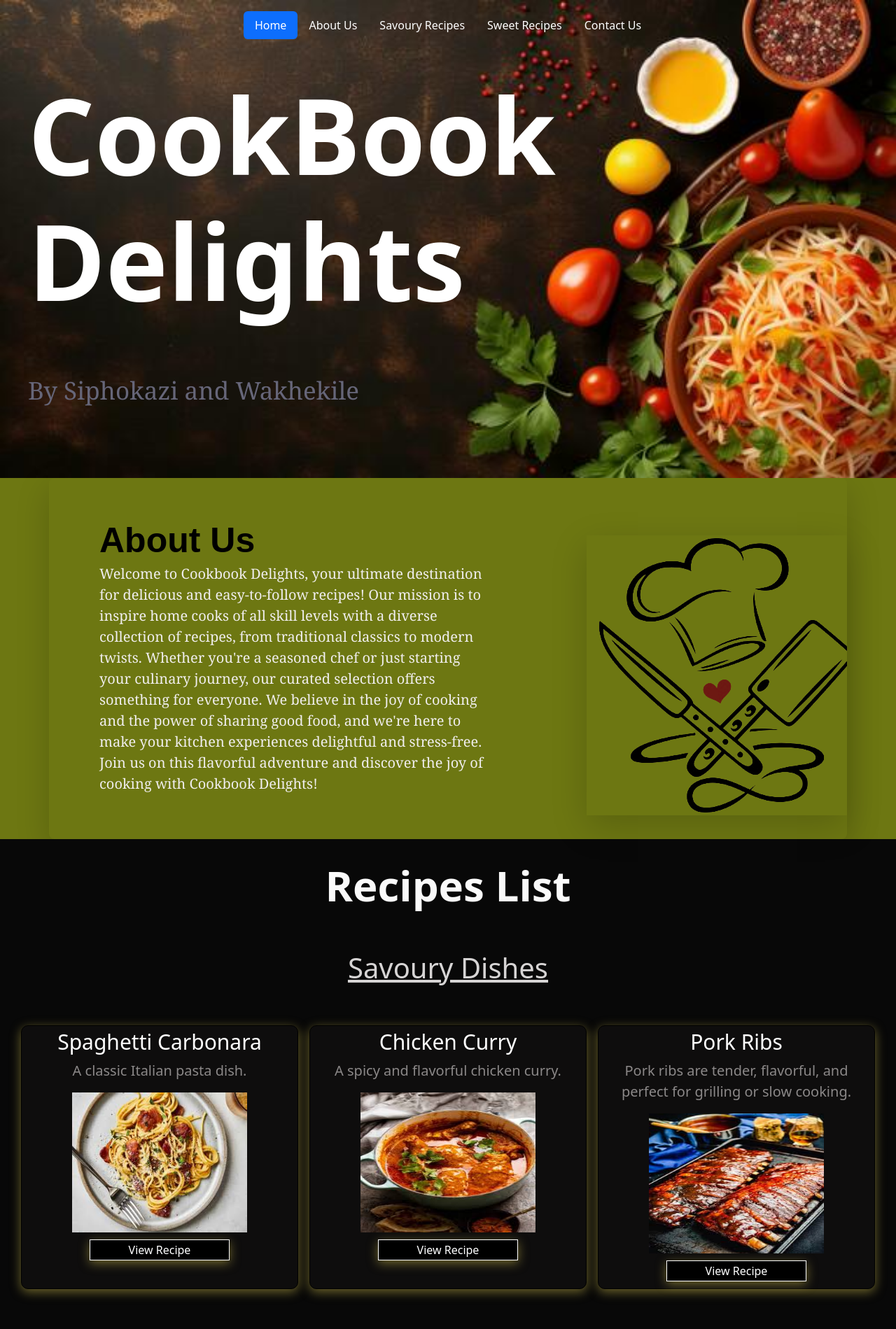
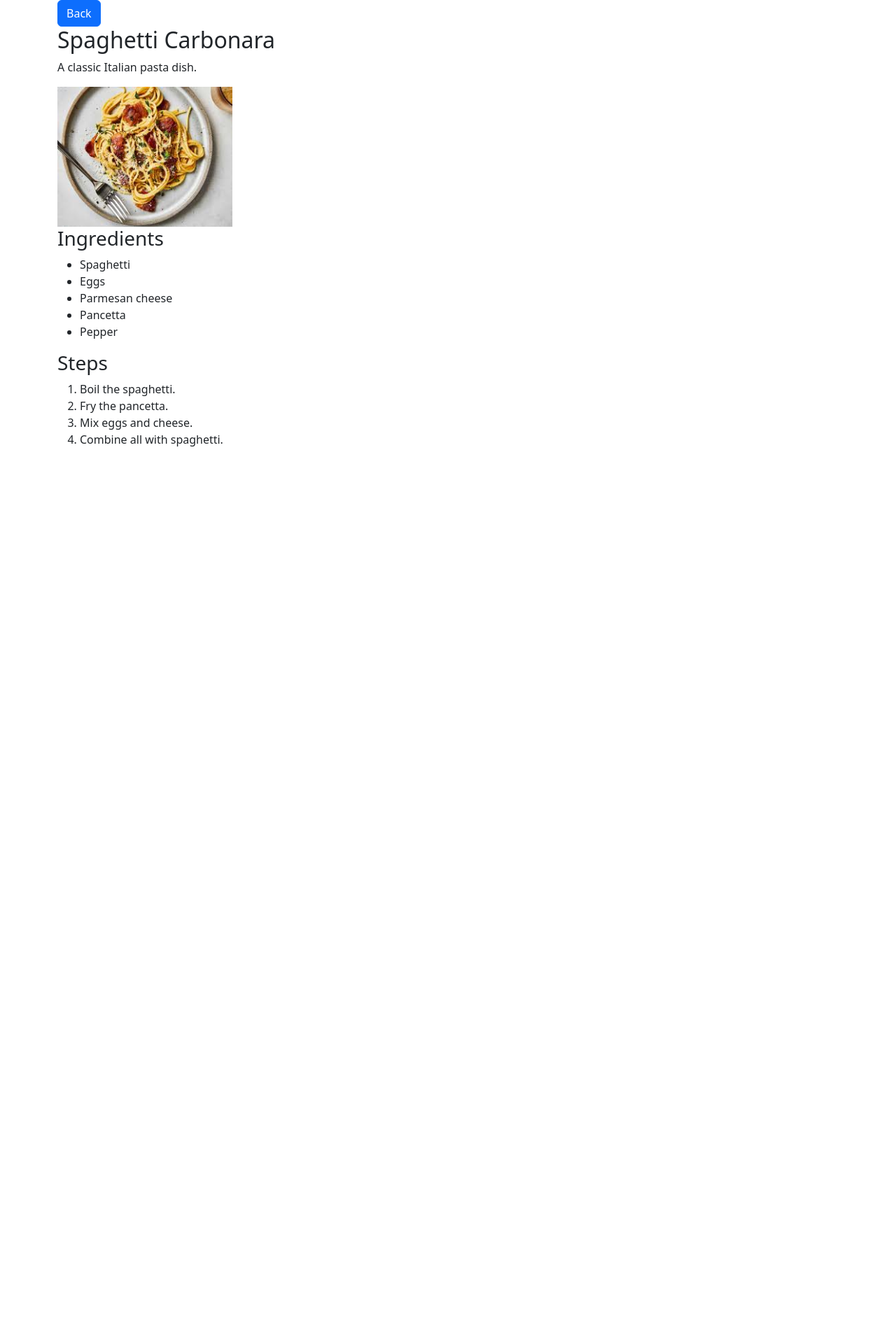
Before and after one commit to naledimuhauli/recipe-book-website, a React (Create React App) app: page /recipe/savoury/0 in a window 1280 px wide. Shown: the top 1899 px of the page at 70% size. After the commit the page ends 800 px from the top, so only its background shows below. Built offline with nearby package versions, Linux system fonts and the light colour scheme.

Commit message:
added routing

```diff
--- a/src/App.css
+++ b/src/App.css
@@ -7,9 +7,9 @@ body {
 }
 
 
-.App {
+.App-header {
   background-image: url(./images/background.jpg);
-  background-size: cover;
+ background-size: contain;
 }
 
 .header .heading1 {
@@ -41,7 +41,7 @@ body {
     font-size: 40px;
   }
 
-  .App {
+  .App-header {
     background-size: cover;
   }
 }
--- a/src/App.js
+++ b/src/App.js
@@ -1,43 +1,42 @@
+import React from 'react';
+import { BrowserRouter as Router, Route, Routes } from 'react-router-dom';
 import './App.css';
 import 'bootstrap/dist/css/bootstrap.min.css';
-import RecipeList from './recipe-list';
 import Navbar from './Navbar';
 import AboutUs from './AboutUs';
+import RecipeList from './recipe-list';
+import RecipeDetail from './RecipeDetails';
 import Footer from './Footer';
 
-
-function App() {
+function Home() {
   return (
     <>
-    <div className="App">
+    <div className="App-header">
         <Navbar />
         <div className='header'>
           <h1 className='heading1'>CookBook <br/> Delights</h1>
           <p className='paragraph1'>By Siphokazi and Wakhekile</p>
         </div>
-    </div>
         <AboutUs />
         <RecipeList />
           <Footer />
+      </div>
 
     </>
   );
 }
 
+function App() {
+  return (
+    <Router>
+
+      <Routes>
+        <Route path="/" element={<Home />} />
+        <Route path="/recipe/:type/:index" element={<RecipeDetail />} />
+      </Routes>
+
+    </Router>
+  );
+}
+
 export default App;
-
-// // src/App.js
-// import React from 'react';
-// import { BrowserRouter as Router, Route, Routes } from 'react-router-dom';
-// import RecipeDetails from './RecipeDetails';
-// import './App.css'
-
-// function App() {
-//   return (
-//     <Router>
-//       <Routes>
-//         <Route path="/recipe/:id" element={<RecipeDetails />} />
-//       </Routes>
-//     </Router>
-//   );
-// }
--- a/src/Navbar.js
+++ b/src/Navbar.js
@@ -10,7 +10,6 @@ const Navbar = () =>{
             <li className="nav-item"><a href="#" class="nav-link">About Us</a></li>
             <li className="nav-item"><a href="#" class="nav-link">Savoury Recipes</a></li>
             <li className="nav-item"><a href="#" class="nav-link">Sweet Recipes</a></li>
-            <li classNameS="nav-item"><a href="#" class="nav-link">Contact Us</a></li>
           </ul>
         </header>
       </div>
--- a/src/RecipeDetails.js
+++ b/src/RecipeDetails.js
@@ -1,4 +1,3 @@
-// RecipeDetail.js
 import React from 'react';
 import { useParams, useNavigate } from 'react-router-dom';
 import savoury1 from './images/savoury1.jpg';
@@ -7,7 +6,7 @@ import savoury3 from './images/savoury3.jpg';
 import sweet1 from './images/sweet1.jpg';
 import sweet2 from './images/sweet2.jpg';
 import sweet3 from './images/sweet3.jpg';
-import './App.css';
+
 
 const recipes = {
     savoury: [
@@ -15,22 +14,22 @@ const recipes = {
             title: 'Spaghetti Carbonara',
             description: 'A classic Italian pasta dish.',
             pictureUrl: savoury1,
-            ingredients: 'Spaghetti, Eggs, Pancetta, Parmesan cheese, Pepper',
-            steps: 'Cook pasta, mix with sauce, and serve.'
+            ingredients: ['Spaghetti', 'Eggs', 'Parmesan cheese', 'Pancetta', 'Pepper'],
+            steps: ['Boil the spaghetti.', 'Fry the pancetta.', 'Mix eggs and cheese.', 'Combine all with spaghetti.']
         },
         {
             title: 'Chicken Curry',
             description: 'A spicy and flavorful chicken curry.',
             pictureUrl: savoury2,
-            ingredients: 'Chicken, Spices, Tomatoes, Onion, Garlic, Ginger',
-            steps: 'Cook chicken with spices, add tomatoes, and simmer.'
+            ingredients: ['Chicken', 'Curry powder', 'Onions', 'Tomatoes', 'Garlic', 'Ginger'],
+            steps: ['Cook onions, garlic, and ginger.', 'Add chicken and curry powder.', 'Add tomatoes and simmer.']
         },
         {
             title: 'Pork Ribs',
             description: 'Pork ribs are tender, flavorful, and perfect for grilling or slow cooking.',
             pictureUrl: savoury3,
-            ingredients: 'Pork ribs, BBQ sauce, Salt, Pepper',
-            steps: 'Season ribs, grill, and baste with BBQ sauce.'
+            ingredients: ['Pork ribs', 'BBQ sauce', 'Salt', 'Pepper', 'Garlic powder'],
+            steps: ['Season the ribs.', 'Cook the ribs slowly.', 'Add BBQ sauce and grill.']
         }
     ],
     sweet: [
@@ -38,41 +37,49 @@ const recipes = {
             title: 'Chocolate Chip Cookies',
             description: 'Delicious cookies with chocolate chips.',
             pictureUrl: sweet1,
-            ingredients: 'Flour, Butter, Sugar, Chocolate chips',
-            steps: 'Mix ingredients, bake, and enjoy.'
+            ingredients: ['Flour', 'Sugar', 'Butter', 'Chocolate chips', 'Eggs', 'Vanilla extract'],
+            steps: ['Mix dry ingredients.', 'Cream butter and sugar.', 'Combine all and add chips.', 'Bake.']
         },
         {
             title: 'Cheesecake',
             description: 'A rich and creamy cheesecake.',
             pictureUrl: sweet2,
-            ingredients: 'Cream cheese, Sugar, Eggs, Vanilla extract, Graham crackers',
-            steps: 'Mix ingredients, bake, and chill.'
+            ingredients: ['Cream cheese', 'Sugar', 'Eggs', 'Graham crackers', 'Butter', 'Vanilla extract'],
+            steps: ['Prepare the crust.', 'Mix cream cheese and sugar.', 'Add eggs and vanilla.', 'Bake and chill.']
         },
         {
             title: 'Tiramisu',
             description: 'A classic Italian dessert with layers of coffee-soaked ladyfingers and mascarpone cream.',
             pictureUrl: sweet3,
-            ingredients: 'Ladyfingers, Coffee, Mascarpone cheese, Cocoa powder',
-            steps: 'Layer ladyfingers with coffee and mascarpone, dust with cocoa.'
+            ingredients: ['Ladyfingers', 'Coffee', 'Mascarpone cheese', 'Eggs', 'Sugar', 'Cocoa powder'],
+            steps: ['Dip ladyfingers in coffee.', 'Mix mascarpone and eggs.', 'Layer with ladyfingers.', 'Chill and serve.']
         }
     ]
 };
 
 const RecipeDetail = () => {
-    const { type, id } = useParams();
+    const { type, index } = useParams();
     const navigate = useNavigate();
-    const recipe = recipes[type][id];
+    const recipe = recipes[type][index];
 
     return (
-        <div className='container hero'>
-            <button className='btn btn-primary' onClick={() => navigate('/')}>Back to Recipes List</button>
-            <h1>{recipe.title}</h1>
-            <img src={recipe.pictureUrl} alt={recipe.title} className='recipe-img' />
+        <div className='container'>
+            <button onClick={() => navigate(-1)} className='btn btn-primary'>Back</button>
+            <h2>{recipe.title}</h2>
             <p>{recipe.description}</p>
-            <h2>Ingredients</h2>
-            <p>{recipe.ingredients}</p>
-            <h2>Preparation Steps</h2>
-            <p>{recipe.steps}</p>
+            <img src={recipe.pictureUrl} alt={recipe.title} className='recipe-img'/>
+            <h3>Ingredients</h3>
+            <ul>
+                {recipe.ingredients.map((ingredient, idx) => (
+                    <li key={idx}>{ingredient}</li>
+                ))}
+            </ul>
+            <h3>Steps</h3>
+            <ol>
+                {recipe.steps.map((step, idx) => (
+                    <li key={idx}>{step}</li>
+                ))}
+            </ol>
         </div>
     );
 };
--- a/src/recipe-list.js
+++ b/src/recipe-list.js
@@ -1,7 +1,7 @@
 import React, { useState } from 'react';
+import { Link } from 'react-router-dom';
 import './App.css';
 import 'bootstrap/dist/css/bootstrap.min.css';
-// import { Link } from 'react-router-dom';
 import savoury1 from './images/savoury1.jpg';
 import savoury2 from './images/savoury2.jpg';
 import savoury3 from './images/savoury3.jpg';
@@ -10,42 +10,16 @@ import sweet2 from './images/sweet2.jpg';
 import sweet3 from './images/sweet3.jpg';
 
 const RecipeList = () => {
-    // State for savoury recipes
     const [savouryRecipes] = useState([
-        {
-            title: 'Spaghetti Carbonara',
-            description: 'A classic Italian pasta dish.',
-            pictureUrl: savoury1
-        },
-        {
-            title: 'Chicken Curry',
-            description: 'A spicy and flavorful chicken curry.',
-            pictureUrl: savoury2
-        },
-        {
-            title: 'Pork Ribs',
-            description: 'Pork ribs are tender, flavorful, and perfect for grilling or slow cooking.',
-            pictureUrl: savoury3
-        }
+        { title: 'Spaghetti Carbonara', description: 'A classic Italian pasta dish.', pictureUrl: savoury1 },
+        { title: 'Chicken Curry', description: 'A spicy and flavorful chicken curry.', pictureUrl: savoury2 },
+        { title: 'Pork Ribs', description: 'Pork ribs are tender, flavorful, and perfect for grilling or slow cooking.', pictureUrl: savoury3 }
     ]);
 
-    // State for sweet recipes
     const [sweetRecipes] = useState([
-        {
-            title: 'Chocolate Chip Cookies',
-            description: 'Delicious cookies with chocolate chips.',
-            pictureUrl: sweet1
-        },
-        {
-            title: 'Cheesecake',
-            description: 'A rich and creamy cheesecake.',
-            pictureUrl: sweet2
-        },
-        {
-            title: 'Tiramisu',
-            description: 'A classic Italian dessert with layers of coffee-soaked ladyfingers and mascarpone cream.',
-            pictureUrl: sweet3
-        }
+        { title: 'Chocolate Chip Cookies', description: 'Delicious cookies with chocolate chips.', pictureUrl: sweet1 },
+        { title: 'Cheesecake', description: 'A rich and creamy cheesecake.', pictureUrl: sweet2 },
+        { title: 'Tiramisu', description: 'A classic Italian dessert with layers of coffee-soaked ladyfingers and mascarpone cream.', pictureUrl: sweet3 }
     ]);
 
     return (
@@ -55,38 +29,35 @@ const RecipeList = () => {
                 <h1 className='savoury-dishes'>Savoury Dishes</h1>
                 <div className='savoury'>
                     {savouryRecipes.map((recipe, index) => (
-                        <div className='row row-recipe'>
-                            <div className='col' key={index}>
+                        <div className='row row-recipe' key={index}>
+                            <div className='col'>
                                 <h3 className='savoury-h1'>{recipe.title}</h3>
                                 <p className='savoury-p'>{recipe.description}</p>
-                                <img src={recipe.pictureUrl} alt={recipe.pictureUrl}  className='recipe-img'/>
-                                {/* <Link to={`/recipe/savoury/${index}`}> */}
-                                <button className='savoury-btn'>View Recipe</button>
-                            {/* </Link> */}
+                                <img src={recipe.pictureUrl} alt={recipe.title} className='recipe-img'/>
+                                <Link to={`/recipe/savoury/${index}`}>
+                                    <button className='savoury-btn'>View Recipe</button>
+                                </Link>
                             </div>
                         </div>
                     ))}
                 </div>
-
-
                 <h1 className='savoury-dishes'>Sweet Dishes</h1>
                 <div className='savoury'>
                     {sweetRecipes.map((recipe, index) => (
-                        <div className='row row-recipe'>
-                            <div className='col' key={index}>
+                        <div className='row row-recipe' key={index}>
+                            <div className='col'>
                                 <h3 className='savoury-h1'>{recipe.title}</h3>
                                 <p className='savoury-p'>{recipe.description}</p>
-                                <img src={recipe.pictureUrl} alt={recipe.pictureUrl} className='recipe-img'/>
-                                {/* <Link to={`/recipe/sweet/${index}`}> */}
-                                <button className='savoury-btn'>View Recipe</button>
-                            {/* </Link> */}
+                                <img src={recipe.pictureUrl} alt={recipe.title} className='recipe-img'/>
+                                <Link to={`/recipe/sweet/${index}`}>
+                                    <button className='savoury-btn'>View Recipe</button>
+                                </Link>
                             </div>
                         </div>
                     ))}
                 </div>
             </div>
         </div>
-
     );
 };
 
```
Lines whose indentation alone changed are shown as unchanged.
